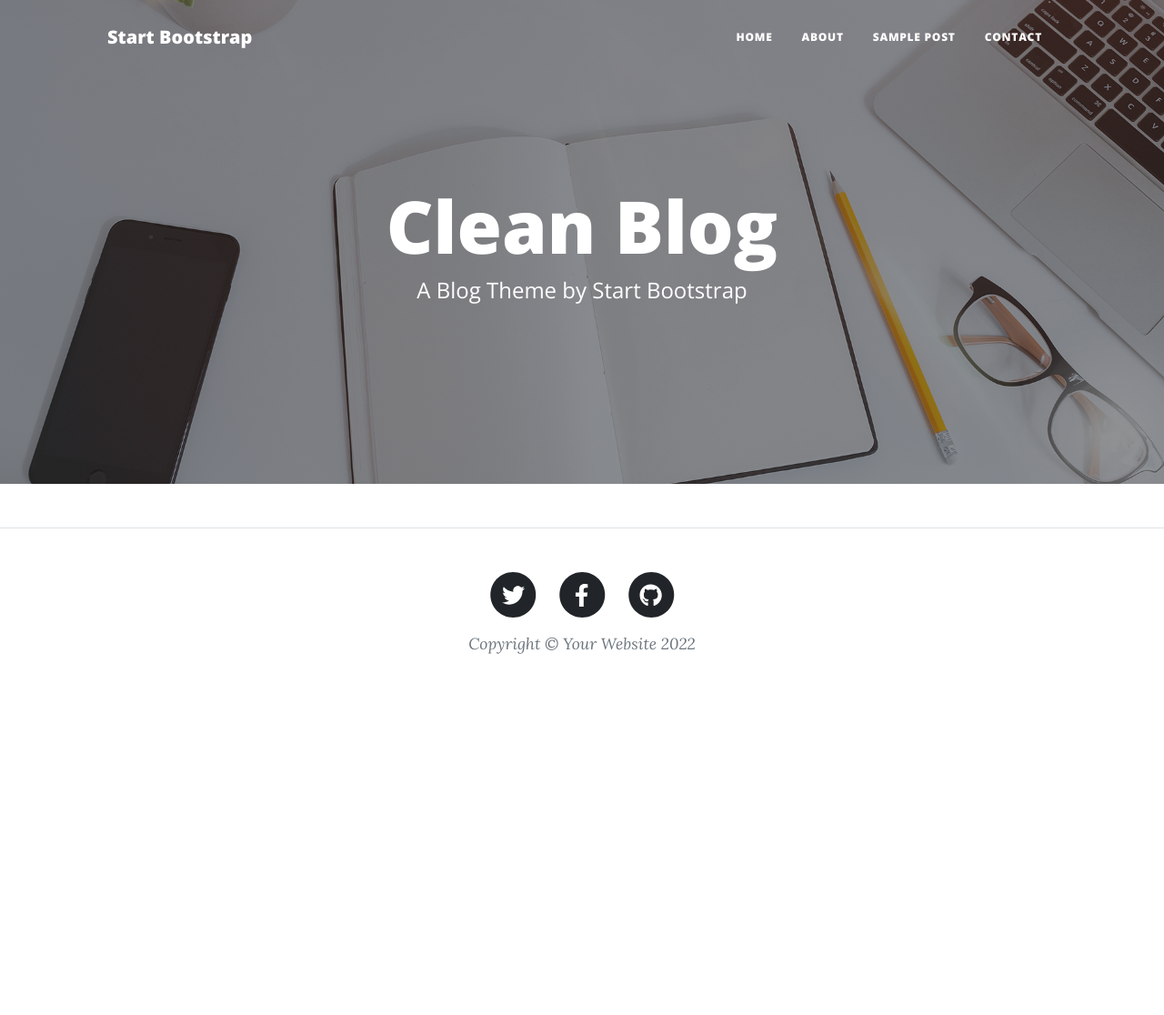
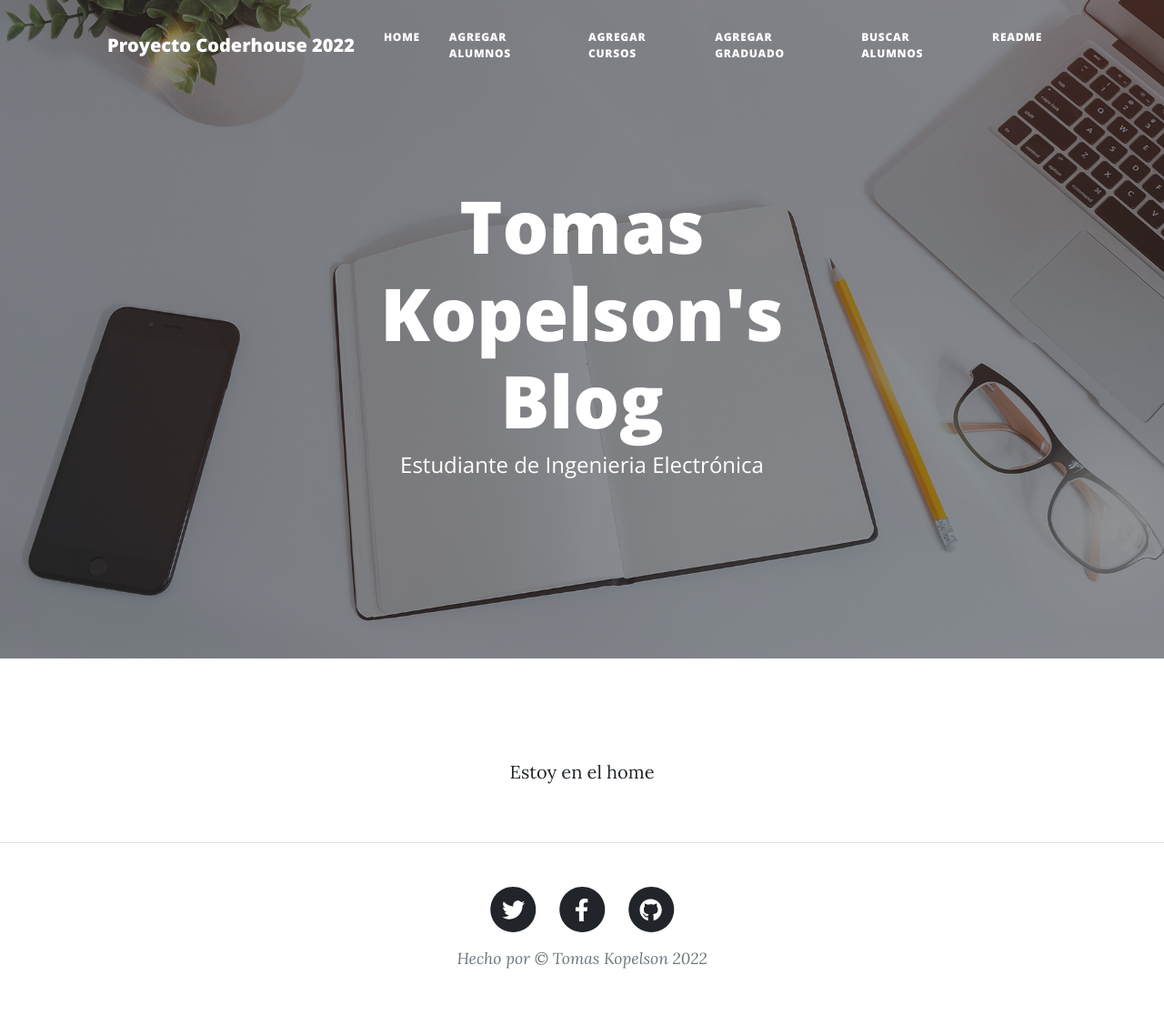
Before and after one commit to tkopelson/Entrega1-Kopelson, a Django app: page / in a window 1280 px wide. Shown: the whole page at 91% size. Before the commit the page ends 719 px from the top, so only its background shows below. Run offline with Django 4.2, Linux system fonts and the light colour scheme; some libraries are stand-ins or nearby versions.

Commit message:
Segundo Commit - Fixes + addons

```diff
--- /dev/null
+++ b/blogapp/templates/blogapp/home.html
@@ -0,0 +1,10 @@
+
+{% extends "blogapp/padre.html" %}
+
+{% load static %}
+
+{% block contenido %}
+<br>
+<p align="center"> Estoy en el home </p>
+<br>
+{% endblock%}
--- a/blogapp/templates/blogapp/padre.html
+++ b/blogapp/templates/blogapp/padre.html
@@ -27,10 +27,12 @@
                 </button>
                 <div class="collapse navbar-collapse" id="navbarResponsive">
                     <ul class="navbar-nav ms-auto py-4 py-lg-0">
-                        <li class="nav-item"><a class="nav-link px-lg-3 py-3 py-lg-4" href="index.html">Home</a></li>
-                        <li class="nav-item"><a class="nav-link px-lg-3 py-3 py-lg-4" href="about.html">About</a></li>
-                        <li class="nav-item"><a class="nav-link px-lg-3 py-3 py-lg-4" href="post.html">Sample Post</a></li>
-                        <li class="nav-item"><a class="nav-link px-lg-3 py-3 py-lg-4" href="contact.html">Contact</a></li>
+                        <li class="nav-item"><a class="nav-link px-lg-3 py-3 py-lg-4" href="home">Home</a></li>
+                        <li class="nav-item"><a class="nav-link px-lg-3 py-3 py-lg-4" href="alta_alumnos">Agregar Alumnos</a></li>
+                        <li class="nav-item"><a class="nav-link px-lg-3 py-3 py-lg-4" href="alta_cursos">Agregar Cursos</a></li>
+                        <li class="nav-item"><a class="nav-link px-lg-3 py-3 py-lg-4" href="alta_graduados">Agregar Graduado</a></li>
+                        <li class="nav-item"><a class="nav-link px-lg-3 py-3 py-lg-4" href="buscar_alumnos">Buscar Alumnos</a></li>
+                        <li class="nav-item"><a class="nav-link px-lg-3 py-3 py-lg-4" href="mostrar_readme">Readme</a></li>
                     </ul>
                 </div>
             </div>
@@ -41,7 +43,7 @@
                 <div class="row gx-4 gx-lg-5 justify-content-center">
                     <div class="col-md-10 col-lg-8 col-xl-7">
                         <div class="site-heading">
-                            <h1>Tomas Kopelson</h1>
+                            <h1>Tomas Kopelson's Blog</h1>
                             <span class="subheading">Estudiante de Ingenieria Electrónica</span>
                         </div>
                     </div>
@@ -83,7 +85,7 @@
                                 </a>
                             </li>
                         </ul>
-                        <div class="small text-center text-muted fst-italic">Copyright &copy; Your Website 2022</div>
+                        <div class="small text-center text-muted fst-italic">Hecho por &copy; Tomas Kopelson 2022</div>
                     </div>
                 </div>
             </div>
--- a/blogapp/views.py
+++ b/blogapp/views.py
@@ -1,12 +1,17 @@
 from django.shortcuts import render
-
+from django.http import HttpResponse
 from blogapp.forms import AlumnosForm
-from blogapp.models import Alumnos
+from blogapp.forms import GraduadosForm
+from blogapp.forms import CursosForm
+from blogapp.models import Alumnos, Cursos, Graduados
 
 # Create your views here.
 
 def index(request):
     return render(request, "blogapp/index.html")
+
+def home(request):
+    return render(request, "blogapp/home.html")
 
 def readme(request):
     return render(request, "blogapp/readme.html")
@@ -18,12 +23,51 @@
             datos = mi_form.cleaned_data
             alumno = Alumnos(nombre = datos["nombre"], pais = datos["pais"])
             alumno.save()
-        return render(request, "blogapp/readme.html")
-    return render(request, "blogapp/readme.html")
+        return render(request, "blogapp/alumnos.html")
+    return render(request, "blogapp/alumnos.html")
 
+def alta_cursos(request):
+    if request.method == "POST":
+        mi_form = CursosForm(request.POST)
+        if mi_form.is_valid():
+            datos = mi_form.cleaned_data
+            curso = Cursos(nombre = datos["nombre"], area = datos["area"])
+            curso.save()
+        return render(request, "blogapp/cursos.html")
+    return render(request, "blogapp/cursos.html")
+
+def alta_graduados(request):
+    if request.method == "POST":
+        mi_form = GraduadosForm(request.POST)
+        if mi_form.is_valid():
+            datos = mi_form.cleaned_data
+            graduados = Graduados(nombre = datos["nombre"], nota = datos["nota"])
+            graduados.save()
+        return render(request, "blogapp/graduados.html")
+    return render(request, "blogapp/graduados.html")
+
+
+def buscar_alumnos(request):
+    return render( request , "blogapp/buscar_alumnos.html" )
 
 
 """
-def about(request):
-    return render(request, 'about.html')
+def buscar(request):
+    if  request.method == 'GET'
+        #request.POST.get("nombre", False) == "nombre": #request.GET['nombre']:#request.POST.get("nombre", False) == "nombre":
+        nombre = request.GET['nombre']
+        alumnos = Alumnos.objects.filter(nombre__icontains = nombre)
+        return HttpResponse({"alumnos": alumnos})#render(request, "blogapp/resultado_busqueda.html", {"alumnos": alumnos})
+    else:
+        return HttpResponse("No encontre") #render(request, "blogapp/buscar_alumnos.html")
 """
+
+def buscar(request):
+    if request.method == 'GET':
+        nombre = request.GET.get('nombre')
+    if nombre:
+        alumnos = Alumnos.objects.filter(nombre__icontains=nombre)
+        return render(request, 'blogapp/resultado_busqueda.html', {'alumnos': alumnos})
+    else:
+        print('Nada para mostrar')
+        return request(request, 'blogapp/home.html', {})
--- a/bootstrap_blog/urls.py
+++ b/bootstrap_blog/urls.py
@@ -19,8 +19,12 @@
 
 urlpatterns = [
     path('admin/', admin.site.urls),
-    path('', views.index),
-    path('readme/', views.readme),
-    path('readme/alta_alumnos', views.alta_alumno)
-    #path('about.html', views.about, name='about'),
+    path('', views.home),
+    path('home', views.home),
+    path('mostrar_readme', views.readme),
+    path('alta_alumnos', views.alta_alumno),
+    path('alta_cursos', views.alta_cursos),
+    path('alta_graduados', views.alta_graduados),
+    path('buscar_alumnos', views.buscar_alumnos),
+    path('buscar', views.buscar),
 ]
```
Also changed, not shown: blogapp/forms.py (+8 -0 lines), blogapp/models.py (+4 -5 lines), blogapp/templates/blogapp/alumnos.html (added, +25 -0 lines), blogapp/templates/blogapp/buscar_alumnos.html (added, +18 -0 lines), blogapp/templates/blogapp/cursos.html (added, +24 -0 lines), blogapp/templates/blogapp/graduados.html (added, +27 -0 lines), blogapp/templates/blogapp/readme.html (+7 -22 lines), blogapp/templates/blogapp/resultado_busqueda.html (added, +22 -0 lines), blogapp/static/blogapp/css/styles.css, db.sqlite3.
